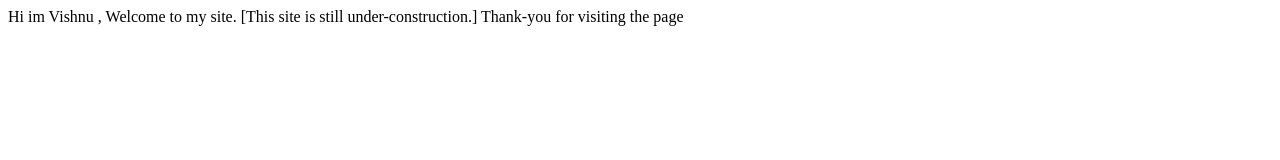
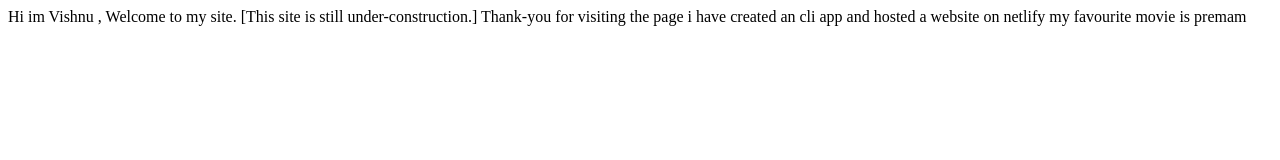
Before and after one commit to vishnu-chandran/portfolio-site, a plain HTML site: page index.html in a window 1280 px wide. Drawn offline with Linux system fonts and the light colour scheme.

Commit message:
update:added details about my fav movie

```diff
--- a/index.html
+++ b/index.html
@@ -12,5 +12,7 @@
     Welcome to my site.
     [This site is still under-construction.]
     Thank-you for visiting the page
+    i have created an cli app and hosted a website on netlify
+    my favourite movie is premam
 </body>
 </html>
```
